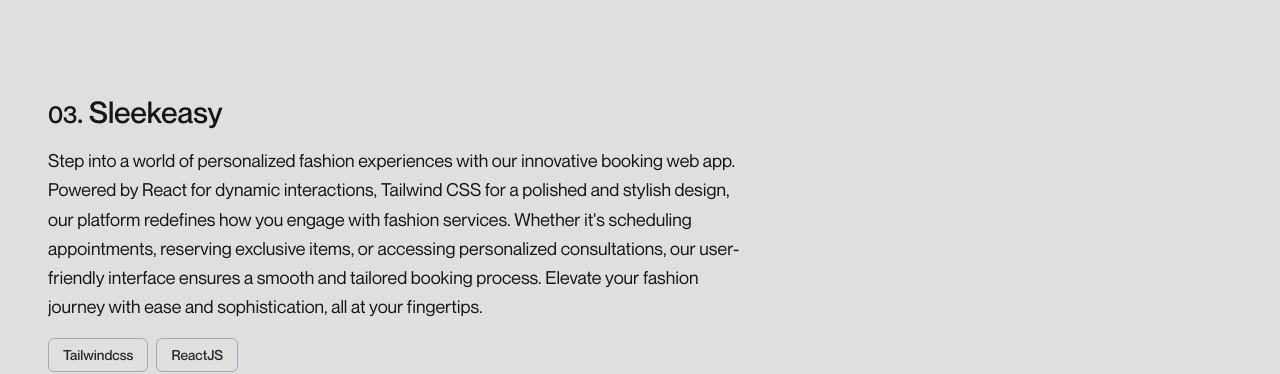
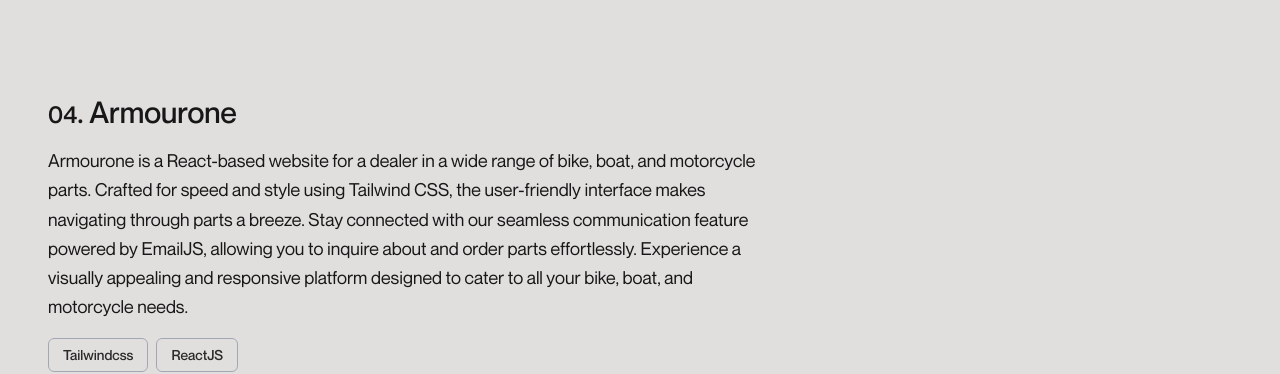
Before and after one commit to iam4tunate/iamfortunate, a React (Vite) app: page / in a window 1280 px wide. Shown: the part 3071-3445 px from the top of the page. Built offline with nearby package versions, Linux system fonts and the light colour scheme.

Commit message:
removed sleekeasy from project list

```diff
--- a/src/data.js
+++ b/src/data.js
@@ -32,14 +32,14 @@
     images: [BU1, BU3, BU2, BU4],
     url: "https://b-uu.netlify.app/",
   },
-  {
-    id: "03",
-    name: "Sleekeasy",
-    note: "Step into a world of personalized fashion experiences with our innovative booking web app. Powered by React for dynamic interactions, Tailwind CSS for a polished and stylish design, our platform redefines how you engage with fashion services. Whether it's scheduling appointments, reserving exclusive items, or accessing personalized consultations, our user-friendly interface ensures a smooth and tailored booking process. Elevate your fashion journey with ease and sophistication, all at your fingertips.",
-    techStack: ["Tailwindcss", "ReactJS"],
-    images: [SLEEK1, SLEEK2, SLEEK4, SLEEK3],
-    url: "https://sleekeasy.netlify.app/",
-  },
+  // {
+  //   id: "03",
+  //   name: "Sleekeasy",
+  //   note: "Step into a world of personalized fashion experiences with our innovative booking web app. Powered by React for dynamic interactions, Tailwind CSS for a polished and stylish design, our platform redefines how you engage with fashion services. Whether it's scheduling appointments, reserving exclusive items, or accessing personalized consultations, our user-friendly interface ensures a smooth and tailored booking process. Elevate your fashion journey with ease and sophistication, all at your fingertips.",
+  //   techStack: ["Tailwindcss", "ReactJS"],
+  //   images: [SLEEK1, SLEEK2, SLEEK4, SLEEK3],
+  //   url: "https://sleekeasy.netlify.app/",
+  // },
   {
     id: "04",
     name: "Armourone",
```
